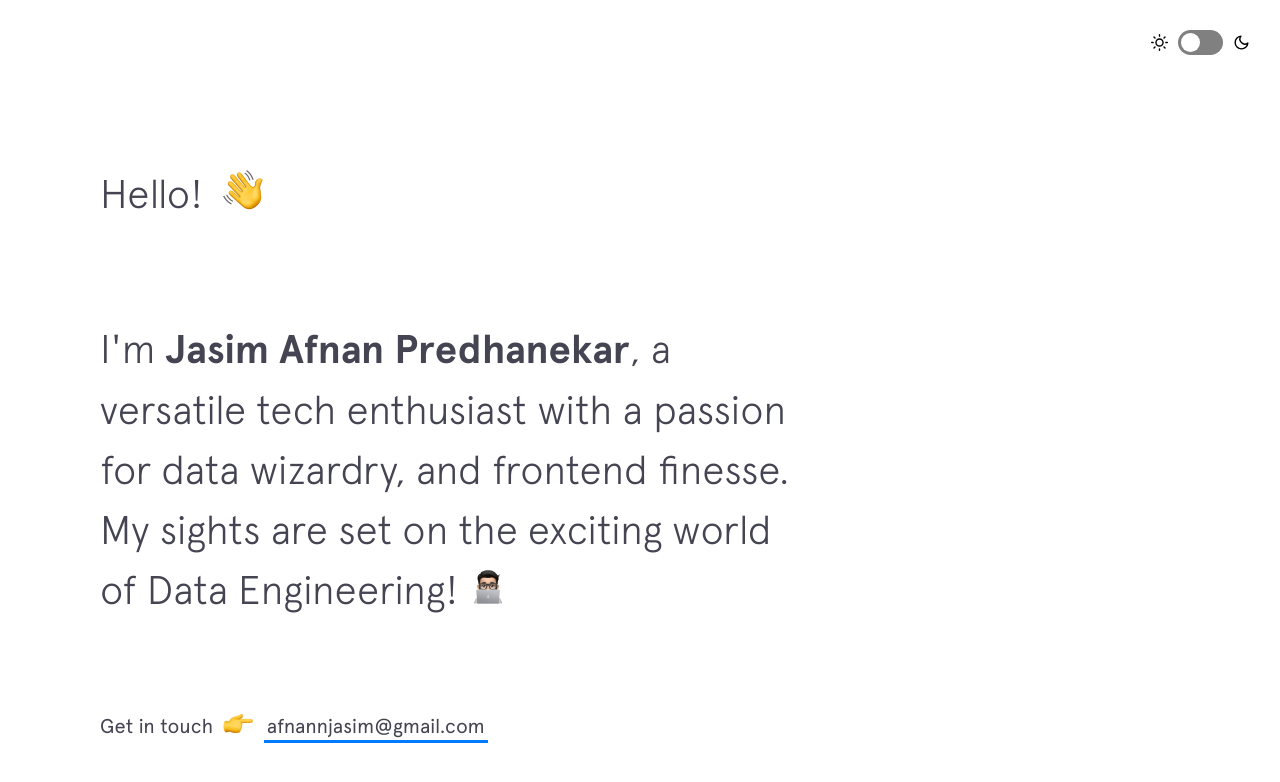
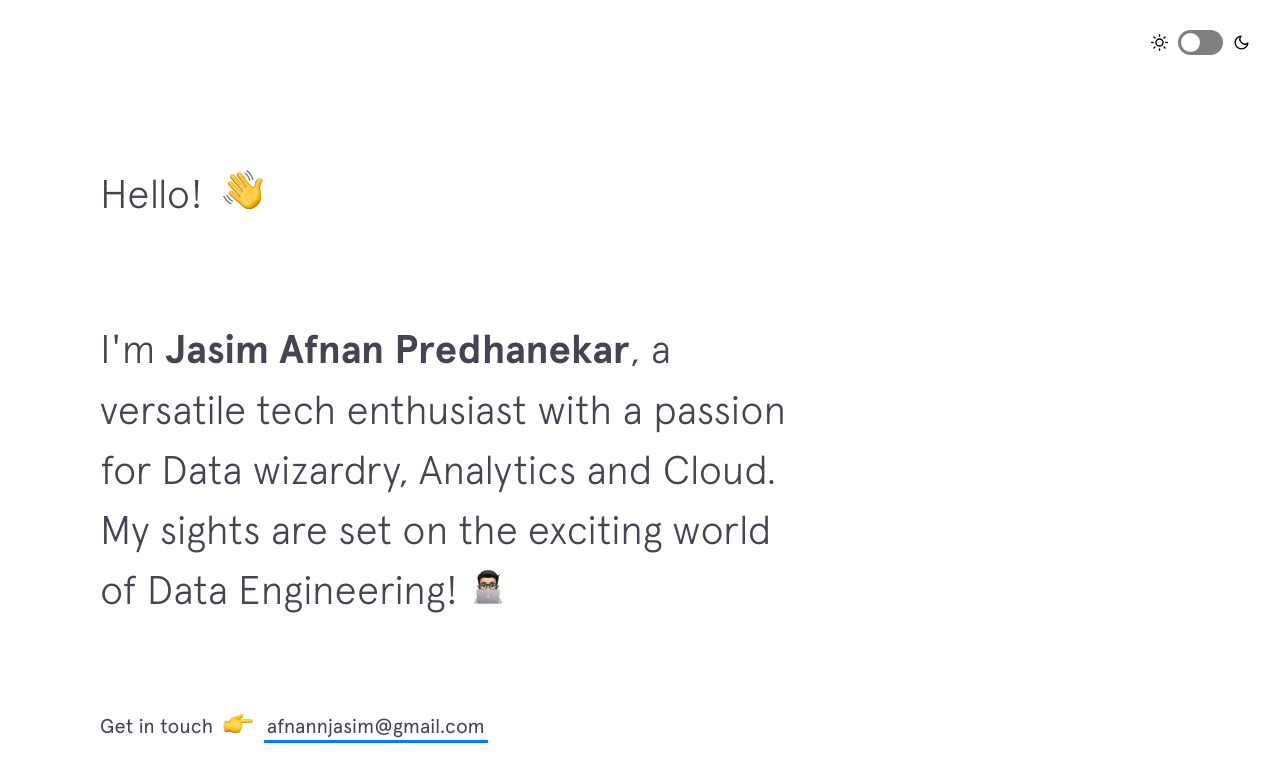
Before and after one commit to afnanjasim/afnanjasim.github.io, a Jekyll site: the page built from index.html, in a window 1280 px wide and 900 px high. Shown: the top 782 px of the window. Built offline with Jekyll 4.4.1, drawn with Linux system fonts in a browser that asks for light colours; nearby versions of some CDN libraries.

Commit message:
Update intro.html

```diff
--- a/_includes/intro.html
+++ b/_includes/intro.html
@@ -4,7 +4,7 @@
   </h1>
 
   <h2 class="intro__tagline">I'm
-    <span class="name">Jasim Afnan Predhanekar</span>, a versatile tech enthusiast with a passion for data wizardry, and frontend finesse. My sights are set on the exciting world of Data Engineering!
+    <span class="name">Jasim Afnan Predhanekar</span>, a versatile tech enthusiast with a passion for Data wizardry, Analytics and Cloud. My sights are set on the exciting world of Data Engineering!
     <span class="emoji technologist"></span>
   </h2>
 
```
